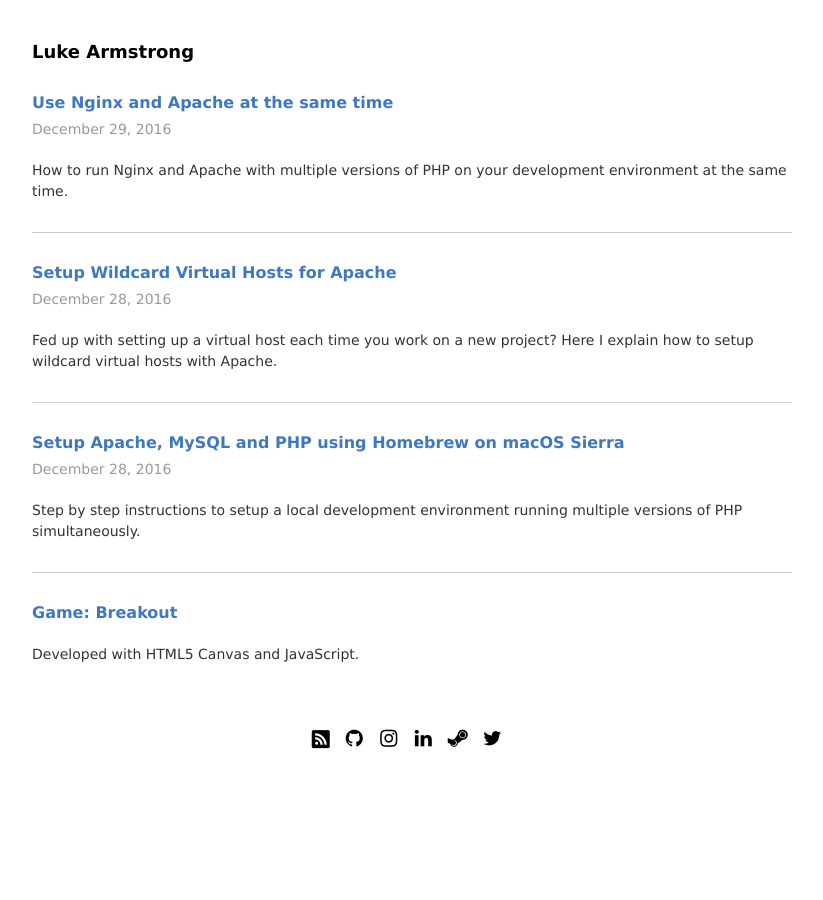
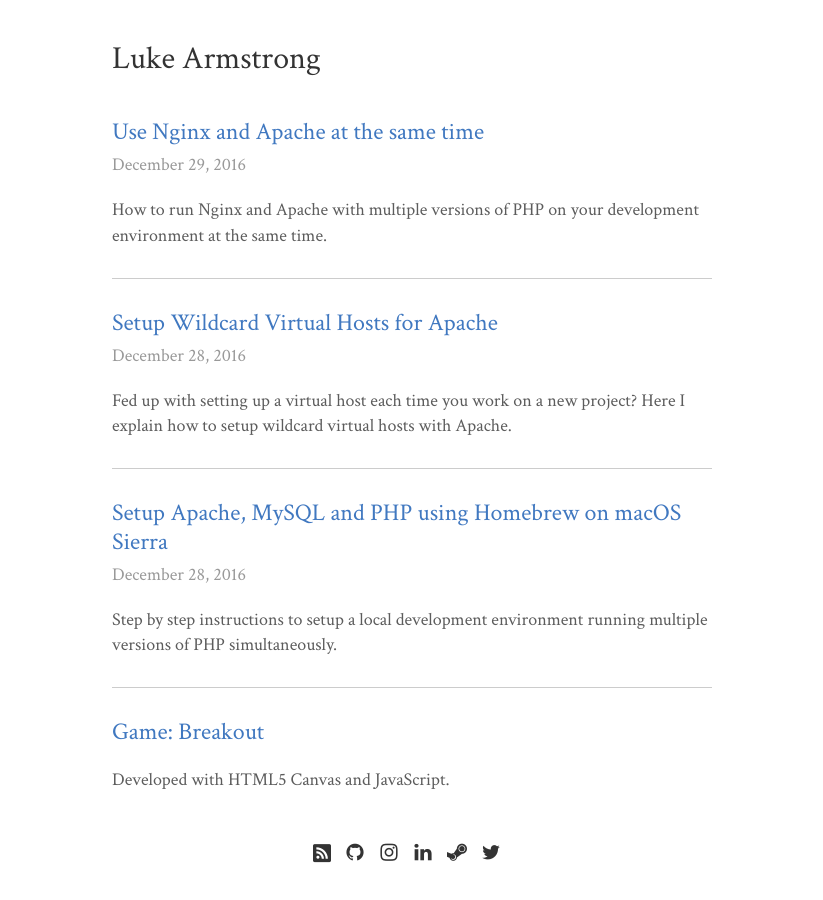
Before and after one commit to lukearmstrong/lukearmstrong.co.uk, a Jekyll site: the page built from index.html, in a window 1280 px wide. Shown: the whole page, without its empty margins (228-1051 px from the left). Built offline with Jekyll 4.4.1, drawn with Linux system fonts in a browser that asks for light colours; some web fonts are replaced.

Commit message:
switching to a serif font for text, Crimson Text

```diff
--- a/_layouts/default.html
+++ b/_layouts/default.html
@@ -8,6 +8,7 @@
 		<meta name="description" content="{% if page.description %}{{ page.description }}{% else %}{{ site.description }}{% endif %}" />
 
 		<link rel="stylesheet" href="/assets/css/style.css" />
+		<link rel="stylesheet" href="https://fonts.googleapis.com/css?family=Crimson+Text:400,400i,500" />
 		<link rel="alternate" href="/atom.xml" title="{{ site.title }}" type="application/atom+xml" />
 
 		{% if page.opengraph_image %}
--- a/assets/css/_sass/_layout.scss
+++ b/assets/css/_sass/_layout.scss
@@ -1,15 +1,83 @@
+$bold-font-weight: 500;
+
+html {
+	box-sizing: border-box;
+}
+
+*, *:before, *:after {
+	box-sizing: inherit;
+}
+
 body {
-	color: #333;
-	font-family: Verdana, Arial, sans-serif;
-	font-size: 14px;
-	line-height: 1.5;
+	color: #5c5c5c;
+	font-family: "Crimson Text", Georgia, Times, "Times New Roman", serif;
+	font-size: 18px;
+	line-height: 1.4em;
 }
 
 .row {
-	max-width: 760px;
-	margin: 30px auto;
-	padding-left: 20px;
-	padding-right: 20px;
+	margin: 0 auto;
+	max-width: 711px;
+	padding-left: 15px;
+	padding-right: 15px;
+}
+
+@media screen and (min-width: 640px) {
+	.row {
+		padding-left: 20px;
+		padding-right: 20px;
+		width: 83.3333%;
+	}
+}
+
+@media screen and (min-width: 768px) {
+	.row {
+		width: 66.6667%;
+	}
+}
+
+@media screen and (min-width: 1024px) {
+	.row {
+		width: 50%;
+	}
+}
+
+code,
+pre {
+	font-family: "Courier New", Courier, monospace;
+	font-size: 14px;
+	display: inline;
+	color: #fff;
+}
+
+div.highlighter-rouge {
+	background: #272822;
+	margin: 0 -15px 30px;
+	padding: 15px;
+	overflow-x: scroll;
+	line-height: 1.0;
+}
+
+@media screen and (min-width: 640px) {
+	div.highlighter-rouge {
+		margin: 0 -20px 30px;
+		padding: 20px;
+	}
+}
+
+code.highlighter-rouge {
+	background: #eee;
+	color: #333;
+	padding: 2px 4px;
+}
+
+code.highlighter-rouge,
+a {
+	white-space: pre-wrap;       /* css-3 */
+	white-space: -moz-pre-wrap;  /* Mozilla, since 1999 */
+	white-space: -pre-wrap;      /* Opera 4-6 */
+	white-space: -o-pre-wrap;    /* Opera 7 */
+	word-wrap: break-word;       /* Internet Explorer 5.5+ */
 }
 
 .centered {
@@ -17,16 +85,24 @@ body {
 }
 
 h1, h2, h3, h4, h5, h6 {
-	color: #000;
-	font-size: 16px;
-	font-weight: bold;
+	color: #333;
+	font-size: 24px;
+	font-weight: $bold-font-weight;
 	margin: 0 0 20px 0;
 	padding-top: 10px;
-	line-height: 1.3;
+	line-height: 1.2;
 }
 
 h1 {
-	font-size: 18px;
+	font-size: 32px;
+	margin: 0 0 30px 0;
+	padding-top: 20px;
+}
+
+@media screen and (min-width: 640px) {
+	h1 {
+		padding-top: 40px;
+	}
 }
 
 .post-link {
@@ -45,8 +121,14 @@ h1 {
 	margin-top: 20px;
 }
 
-dt, strong {
-	color: #0f0;
+dt,
+strong {
+	color: #333;
+}
+
+b,
+strong {
+	font-weight: $bold-font-weight;
 }
 
 em {
@@ -66,39 +148,16 @@ p, ul, dl {
 	margin: 0 0 20px 0;
 }
 
-div.highlighter-rouge {
-	background: #272822;
-	margin: 0 -10px 30px;
-	padding: 10px;
-	overflow-x: scroll;
+li {
+	list-style: disc;
+	margin-left: 20px;
 }
 
-code.highlighter-rouge {
-	background: #eee;
-	color: #333;
-	padding: 2px 4px;
-}
-
-li {
-	list-style: square;
-	margin-left: 30px;
-}
-
-code,
-pre {
-	font-family: "Courier New", Courier, monospace;
-	display: inline;
-	color: #fff;
-
-}
-
-code.highlighter-rouge,
-a {
-	white-space: pre-wrap;       /* css-3 */
-	white-space: -moz-pre-wrap;  /* Mozilla, since 1999 */
-	white-space: -pre-wrap;      /* Opera 4-6 */
-	white-space: -o-pre-wrap;    /* Opera 7 */
-	word-wrap: break-word;       /* Internet Explorer 5.5+ */
+@media screen and (min-width: 640px) {
+	li {
+		list-style: disc;
+		margin-left: 40px;
+	}
 }
 
 .links {
@@ -114,7 +173,7 @@ a {
 }
 
 .links a {
-	color: #000;
+	color: #333;
 	text-decoration: none;
 	font-size: 20px;
 	margin: 0 10px 0 0;
```
